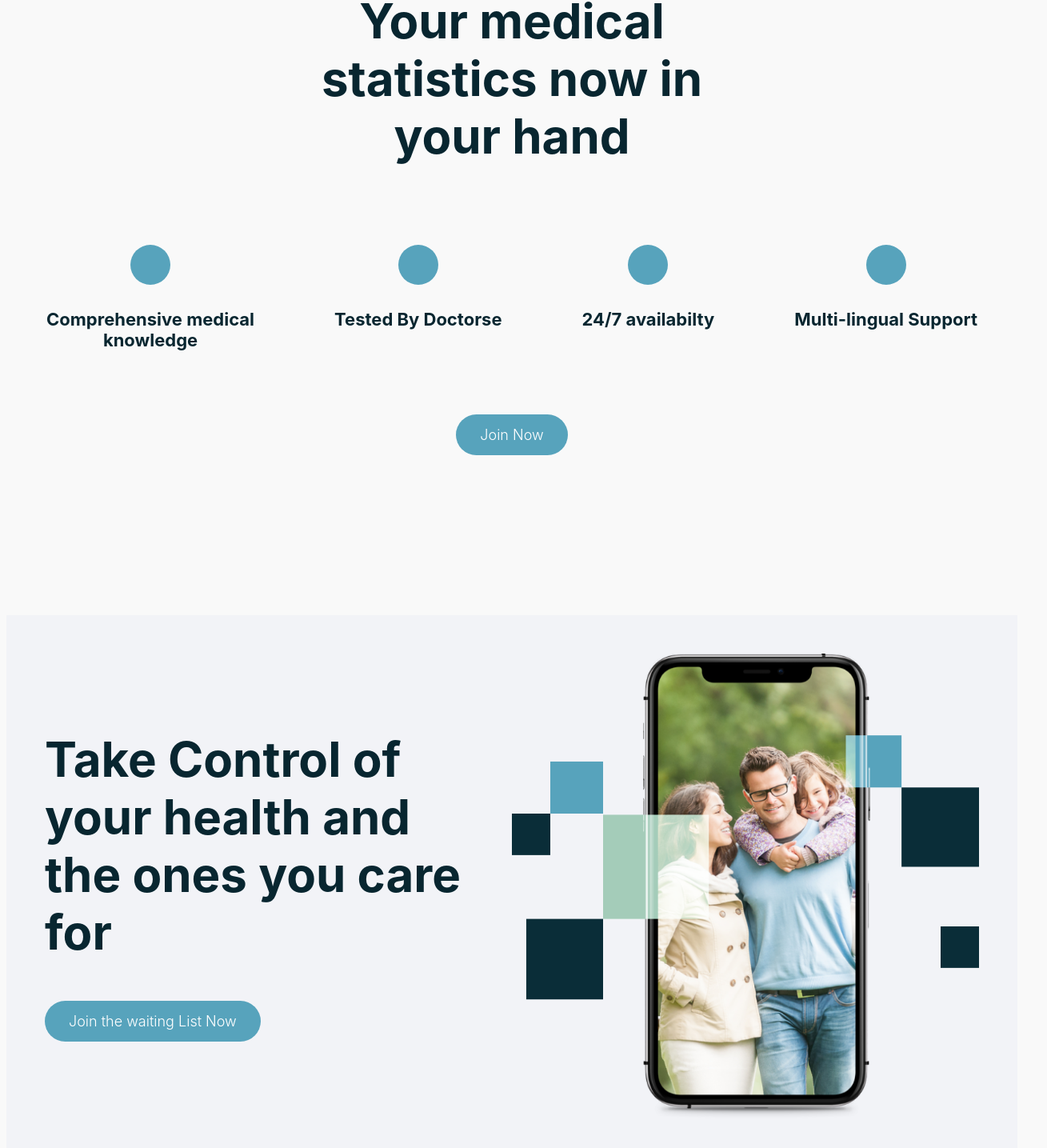
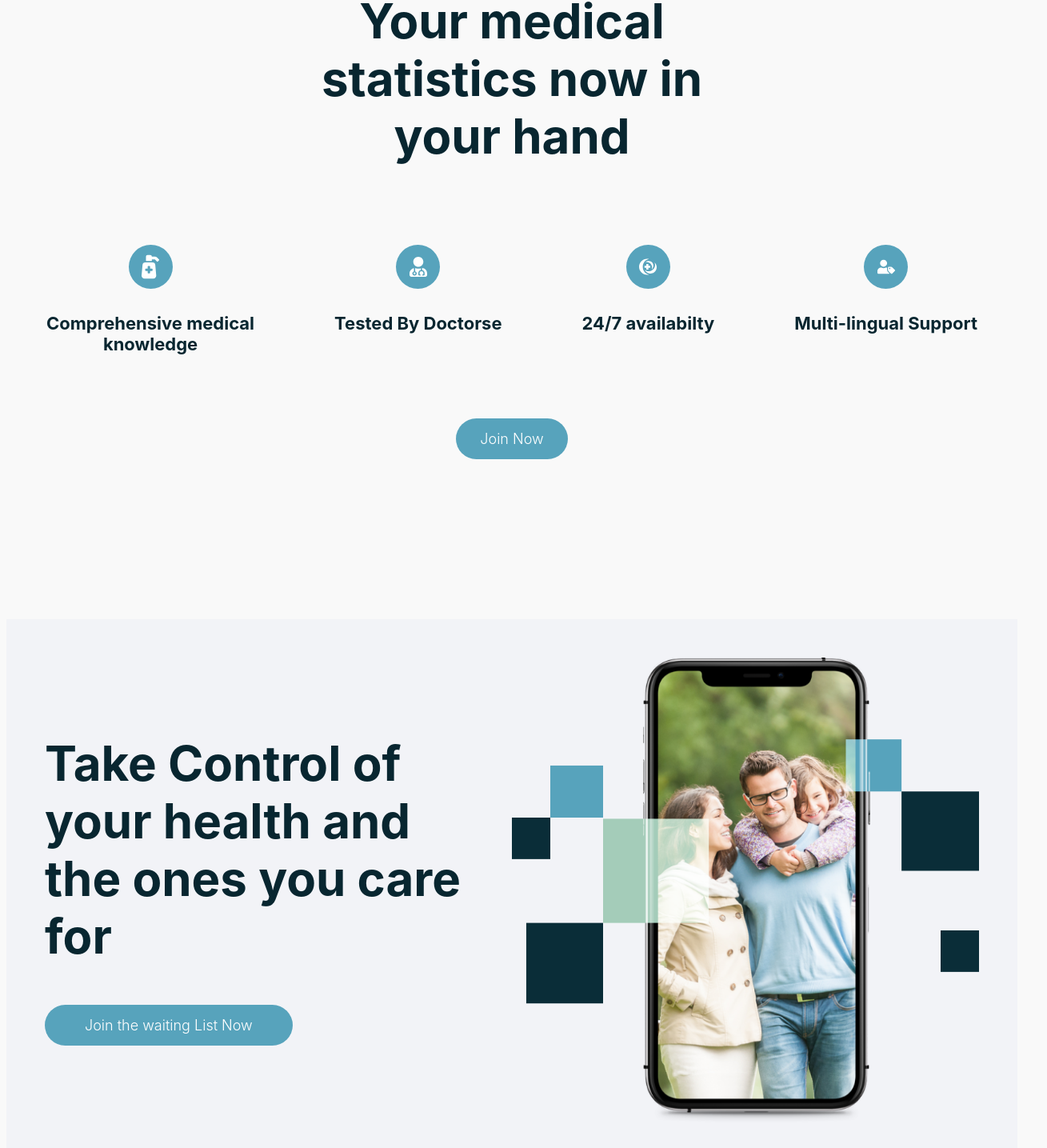
Before and after one commit to Henryford52/AI_Project, a React (Vite) app: page / in a window 1280 px wide. Shown: the part 2081-3516 px from the top of the page at 80% size, 1309 px wide, since content can reach past the window. Built offline with nearby package versions, Linux system fonts and the light colour scheme.

Commit message:
first commit

```diff
--- a/src/components/Navbar/style.css
+++ b/src/components/Navbar/style.css
@@ -20,6 +20,14 @@
     border: none;
     padding: 15px 30px;
     color: white;
+    /* transform: scale(1); */
+   cursor: pointer;
+   transition: 0.9s ease-in-out;
+}
+.Navbar-btn:hover{
+    transition: 0.9s ease-in-out;
+    background-color: #6fa0af;
+    transform: translateY(20px);
 }
 @media screen  and (max-width:820px){
     .Navbar-logo img{
--- a/src/components/body/contact/style.css
+++ b/src/components/body/contact/style.css
@@ -50,7 +50,7 @@
     padding: 10px 0;
 
 }
-.Contact  button{
+.Contact  .btn{
     background-color: #57A3BC;
     font-family: "Inter", Sans-serif;
     font-size: 18px;
@@ -61,6 +61,13 @@
     border: none;
     padding: 15px 30px;
     color: white;
+    cursor: pointer;
+    transition: 0.9s ease-in-out;
+}
+.Contact  .btn:hover{
+    transition: 0.9s ease-in-out;
+    background-color: #6fa0af;
+    transform: translateY(-20px);
 }
 @media screen  and (max-width:820px){
     .Contact{
--- a/src/components/body/section2/style.css
+++ b/src/components/body/section2/style.css
@@ -3,10 +3,10 @@
     justify-content: center;
     gap: 50px;
     flex-wrap: wrap;
-    max-width: 1300px;
+    max-width: 1400px;
     margin: 7rem auto;
     margin-top: 200px;
-    overflow-x: hidden;
+    /* overflow-x: hidden; */
 }
 
 .section2-flex{
@@ -39,7 +39,7 @@
     justify-content: center;
     background-color: #082630;
     width: 90px;
-    height: 60px;
+    height: 65px;
     border-radius: 100%;
 }
 .section2-card-flex-icon svg{
--- a/src/components/body/section3/index.jsx
+++ b/src/components/body/section3/index.jsx
@@ -14,26 +14,34 @@ const Section3 = () => {
       <div className='Section3-flex'>
               <div className='Section3-flex'>
                 <div className='Section3-flex-content' data-aos='fade-right' data-aos-easing= 'ease-out-cubic' data-aos-duration = ''>
-                <div className='icon'></div>
+                <div className='icon'>
+                <svg aria-hidden="true" class="e-font-icon-svg e-fas-pump-medical" viewBox="0 0 384 512" xmlns="http://www.w3.org/2000/svg"><path d="M235.51,159.82H84.24A64,64,0,0,0,20.51,218L.14,442a64,64,0,0,0,63.74,69.8h192A64,64,0,0,0,319.61,442L299.24,218A64,64,0,0,0,235.51,159.82Zm4.37,173.33a13.35,13.35,0,0,1-13.34,13.34h-40v40a13.33,13.33,0,0,1-13.33,13.33H146.54a13.33,13.33,0,0,1-13.33-13.33v-40h-40a13.34,13.34,0,0,1-13.33-13.34V306.49a13.33,13.33,0,0,1,13.33-13.34h40v-40a13.33,13.33,0,0,1,13.33-13.33h26.67a13.33,13.33,0,0,1,13.33,13.33v40h40a13.34,13.34,0,0,1,13.34,13.34ZM379.19,93.88,335.87,50.56a64,64,0,0,0-45.24-18.74H223.88a32,32,0,0,0-32-32h-64a32,32,0,0,0-32,32v96h128v-32h66.75l43.31,43.31a16,16,0,0,0,22.63,0l22.62-22.62A16,16,0,0,0,379.19,93.88Z"></path></svg>
+                </div>
                 <h3>Comprehensive medical <br /> knowledge</h3>
                 </div>
                 <div className='Section3-flex-content' data-aos='fade-up' data-aos-easing= 'ease-out-cubic' data-aos-duration = ''>
-                <div className='icon'></div>
+                <div className='icon'>
+                <svg aria-hidden="true" class="e-font-icon-svg e-fas-user-md" viewBox="0 0 448 512" xmlns="http://www.w3.org/2000/svg"><path d="M224 256c70.7 0 128-57.3 128-128S294.7 0 224 0 96 57.3 96 128s57.3 128 128 128zM104 424c0 13.3 10.7 24 24 24s24-10.7 24-24-10.7-24-24-24-24 10.7-24 24zm216-135.4v49c36.5 7.4 64 39.8 64 78.4v41.7c0 7.6-5.4 14.2-12.9 15.7l-32.2 6.4c-4.3.9-8.5-1.9-9.4-6.3l-3.1-15.7c-.9-4.3 1.9-8.6 6.3-9.4l19.3-3.9V416c0-62.8-96-65.1-96 1.9v26.7l19.3 3.9c4.3.9 7.1 5.1 6.3 9.4l-3.1 15.7c-.9 4.3-5.1 7.1-9.4 6.3l-31.2-4.2c-7.9-1.1-13.8-7.8-13.8-15.9V416c0-38.6 27.5-70.9 64-78.4v-45.2c-2.2.7-4.4 1.1-6.6 1.9-18 6.3-37.3 9.8-57.4 9.8s-39.4-3.5-57.4-9.8c-7.4-2.6-14.9-4.2-22.6-5.2v81.6c23.1 6.9 40 28.1 40 53.4 0 30.9-25.1 56-56 56s-56-25.1-56-56c0-25.3 16.9-46.5 40-53.4v-80.4C48.5 301 0 355.8 0 422.4v44.8C0 491.9 20.1 512 44.8 512h358.4c24.7 0 44.8-20.1 44.8-44.8v-44.8c0-72-56.8-130.3-128-133.8z"></path></svg>
+                </div>
                 <h3>Tested By Doctorse</h3>
                 </div>
                 <div className='Section3-flex-content' data-aos='fade-up' data-aos-easing= 'ease-out-cubic' data-aos-duration = ''>
-                <div className='icon'></div>
+                <div className='icon'>
+                <svg aria-hidden="true" class="e-font-icon-svg e-fab-medrt" viewBox="0 0 544 512" xmlns="http://www.w3.org/2000/svg"><path d="M113.7 256c0 121.8 83.9 222.8 193.5 241.1-18.7 4.5-38.2 6.9-58.2 6.9C111.4 504 0 393 0 256S111.4 8 248.9 8c20.1 0 39.6 2.4 58.2 6.9C197.5 33.2 113.7 134.2 113.7 256m297.4 100.3c-77.7 55.4-179.6 47.5-240.4-14.6 5.5 14.1 12.7 27.7 21.7 40.5 61.6 88.2 182.4 109.3 269.7 47 87.3-62.3 108.1-184.3 46.5-272.6-9-12.9-19.3-24.3-30.5-34.2 37.4 78.8 10.7 178.5-67 233.9m-218.8-244c-1.4 1-2.7 2.1-4 3.1 64.3-17.8 135.9 4 178.9 60.5 35.7 47 42.9 106.6 24.4 158 56.7-56.2 67.6-142.1 22.3-201.8-50-65.5-149.1-74.4-221.6-19.8M296 224c-4.4 0-8-3.6-8-8v-40c0-4.4-3.6-8-8-8h-48c-4.4 0-8 3.6-8 8v40c0 4.4-3.6 8-8 8h-40c-4.4 0-8 3.6-8 8v48c0 4.4 3.6 8 8 8h40c4.4 0 8 3.6 8 8v40c0 4.4 3.6 8 8 8h48c4.4 0 8-3.6 8-8v-40c0-4.4 3.6-8 8-8h40c4.4 0 8-3.6 8-8v-48c0-4.4-3.6-8-8-8h-40z"></path></svg>
+                </div>
                 <h3>24/7 availabilty</h3>
                 </div>
                 <div className='Section3-flex-content' data-aos='fade-left' data-aos-easing= 'ease-out-cubic' data-aos-duration = ''>
-                <div className='icon'></div>
+                <div className='icon'>
+                <svg aria-hidden="true" class="e-font-icon-svg e-fas-user-tag" viewBox="0 0 640 512" xmlns="http://www.w3.org/2000/svg"><path d="M630.6 364.9l-90.3-90.2c-12-12-28.3-18.7-45.3-18.7h-79.3c-17.7 0-32 14.3-32 32v79.2c0 17 6.7 33.2 18.7 45.2l90.3 90.2c12.5 12.5 32.8 12.5 45.3 0l92.5-92.5c12.6-12.5 12.6-32.7.1-45.2zm-182.8-21c-13.3 0-24-10.7-24-24s10.7-24 24-24 24 10.7 24 24c0 13.2-10.7 24-24 24zm-223.8-88c70.7 0 128-57.3 128-128C352 57.3 294.7 0 224 0S96 57.3 96 128c0 70.6 57.3 127.9 128 127.9zm127.8 111.2V294c-12.2-3.6-24.9-6.2-38.2-6.2h-16.7c-22.2 10.2-46.9 16-72.9 16s-50.6-5.8-72.9-16h-16.7C60.2 287.9 0 348.1 0 422.3v41.6c0 26.5 21.5 48 48 48h352c15.5 0 29.1-7.5 37.9-18.9l-58-58c-18.1-18.1-28.1-42.2-28.1-67.9z"></path></svg>
+                </div>
                 <h3>Multi-lingual Support</h3>
                 </div>
 
 
               </div>
       </div>
-      <button className='btn' data-aos='fade-up' data-aos-easing= 'ease-out-cubic' data-aos-duration = '2000'>Join Now</button>
+      <button className='btn' data-aos='fade-up' data-aos-easing= 'ease-out-cubic' data-aos-duration = ''>Join Now</button>
     </div>
   )
 }
--- a/src/components/body/section3/style.css
+++ b/src/components/body/section3/style.css
@@ -25,13 +25,19 @@
  }
 
  .Section3-flex .icon{
-    width: 50px;
-    height: 50px;
-    display: block;
+    width: 55px;
+    height: 55px;
+    display: flex;
+    justify-content: center;
 background-color: #57A3BC;
    margin: 0 auto;
    border-radius: 100%;
    transform: scale(1);
+ }
+ .Section3-flex .icon svg{
+    width: 40%;
+    color: white;
+    fill: white;
  }
  .Section3-flex .icon:hover{
     transform: scale(1.2);
@@ -55,7 +61,16 @@ background-color: #57A3BC;
     border: none;
     padding: 15px 30px;
     color: white;
+    transition: 0.9s ease-in-out;
+    cursor: pointer;
  }
+  .Section3 .btn:hover{
+
+        transition: 0.9s ease-in-out;
+        background-color: #6fa0af;
+        transform: translateY(-20px);
+
+  }
  @media screen  and (max-width:820px){
     .Section3{
         display: flex;
--- a/src/components/body/section4/style.css
+++ b/src/components/body/section4/style.css
@@ -17,7 +17,7 @@
      margin: 0px 0px 50px 0px;
      width: 90%;
 }
-.Section4-flex-content button{
+.Section4-flex-content .btn{
     background-color: #57A3BC;
     font-family: "Inter", Sans-serif;
     font-size: 18px;
@@ -25,9 +25,16 @@
     background-color: #57A3BC;
     border-radius: 30px 30px 30px 30px;
     border: none;
-    padding: 15px 30px;
+    padding: 15px 50px;
     color: white;
+    cursor: pointer;
+    /* transition: 0.9s ease-in-out; */
 
+}
+.Section4-flex-content .btn:hover {
+    transition: 0.9s ease-in-out;
+    background-color: #6fa0af;
+    transform: translateY(20px);
 }
 .Section4-flex  img{
     width: 50%;
--- a/src/components/footer/index.jsx
+++ b/src/components/footer/index.jsx
@@ -8,9 +8,15 @@ const Footer = () => {
         <div className='footer-content1'>
             <img src={footerlogo} alt="" />
             <div className='foote-icon-flex'>
-                <div className='icon'></div>
-                <div className='icon'></div>
-                <div className='icon'></div>
+                <div className='icon'>
+                <svg class="e-font-icon-svg e-fab-facebook" viewBox="0 0 512 512" xmlns="http://www.w3.org/2000/svg"><path d="M504 256C504 119 393 8 256 8S8 119 8 256c0 123.78 90.69 226.38 209.25 245V327.69h-63V256h63v-54.64c0-62.15 37-96.48 93.67-96.48 27.14 0 55.52 4.84 55.52 4.84v61h-31.28c-30.8 0-40.41 19.12-40.41 38.73V256h68.78l-11 71.69h-57.78V501C413.31 482.38 504 379.78 504 256z"></path></svg>
+                </div>
+                <div className='icon'>
+                <svg class="e-font-icon-svg e-fab-twitter" viewBox="0 0 512 512" xmlns="http://www.w3.org/2000/svg"><path d="M459.37 151.716c.325 4.548.325 9.097.325 13.645 0 138.72-105.583 298.558-298.558 298.558-59.452 0-114.68-17.219-161.137-47.106 8.447.974 16.568 1.299 25.34 1.299 49.055 0 94.213-16.568 130.274-44.832-46.132-.975-84.792-31.188-98.112-72.772 6.498.974 12.995 1.624 19.818 1.624 9.421 0 18.843-1.3 27.614-3.573-48.081-9.747-84.143-51.98-84.143-102.985v-1.299c13.969 7.797 30.214 12.67 47.431 13.319-28.264-18.843-46.781-51.005-46.781-87.391 0-19.492 5.197-37.36 14.294-52.954 51.655 63.675 129.3 105.258 216.365 109.807-1.624-7.797-2.599-15.918-2.599-24.04 0-57.828 46.782-104.934 104.934-104.934 30.213 0 57.502 12.67 76.67 33.137 23.715-4.548 46.456-13.32 66.599-25.34-7.798 24.366-24.366 44.833-46.132 57.827 21.117-2.273 41.584-8.122 60.426-16.243-14.292 20.791-32.161 39.308-52.628 54.253z"></path></svg>
+                </div>
+                <div className='icon'>
+                <svg class="e-font-icon-svg e-fab-linkedin" viewBox="0 0 448 512" xmlns="http://www.w3.org/2000/svg"><path d="M416 32H31.9C14.3 32 0 46.5 0 64.3v383.4C0 465.5 14.3 480 31.9 480H416c17.6 0 32-14.5 32-32.3V64.3c0-17.8-14.4-32.3-32-32.3zM135.4 416H69V202.2h66.5V416zm-33.2-243c-21.3 0-38.5-17.3-38.5-38.5S80.9 96 102.2 96c21.2 0 38.5 17.3 38.5 38.5 0 21.3-17.2 38.5-38.5 38.5zm282.1 243h-66.4V312c0-24.8-.5-56.7-34.5-56.7-34.6 0-39.9 27-39.9 54.9V416h-66.4V202.2h63.7v29.2h.9c8.9-16.8 30.6-34.5 62.9-34.5 67.2 0 79.7 44.3 79.7 101.9V416z"></path></svg>
+                </div>
 
             </div>
         </div>
--- a/src/components/footer/style.css
+++ b/src/components/footer/style.css
@@ -16,13 +16,19 @@
     width: 30%;
 }
 .foote-icon-flex .icon{
-    width: 40px;
-    height: 40px;
-    display: inline-block;
- background-color: black;
+    width: 50px;
+    height: 50px;
+    display: flex;
+    justify-content: center;
+ background-color: #69727d;
    margin: 10px auto;
    border-radius: 100%;
 
+}
+.foote-icon-flex .icon svg{
+    width: 50%;
+    color: white;
+    fill: white;
 }
 .footer-content2{
     /* background-color: black; */
```
